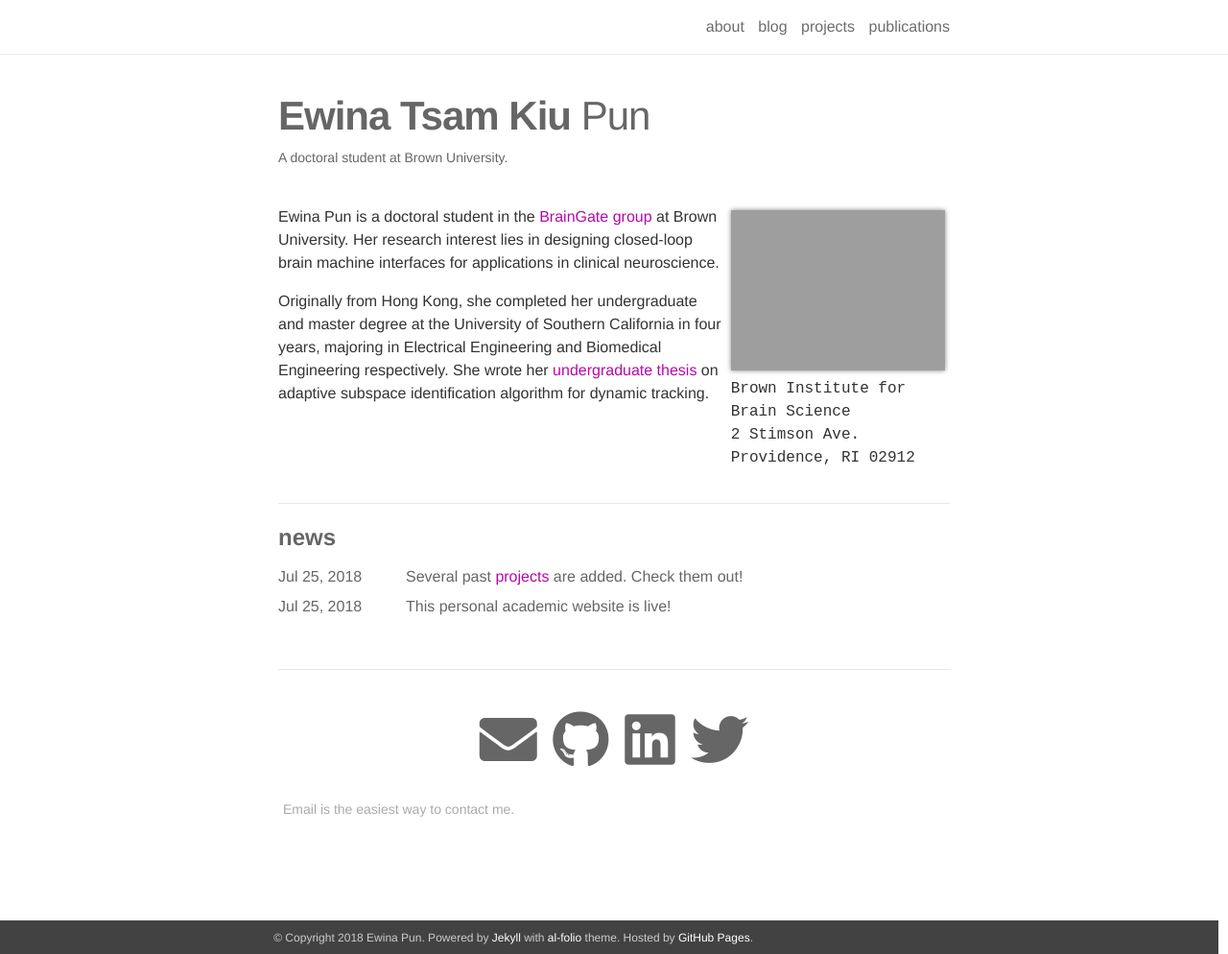
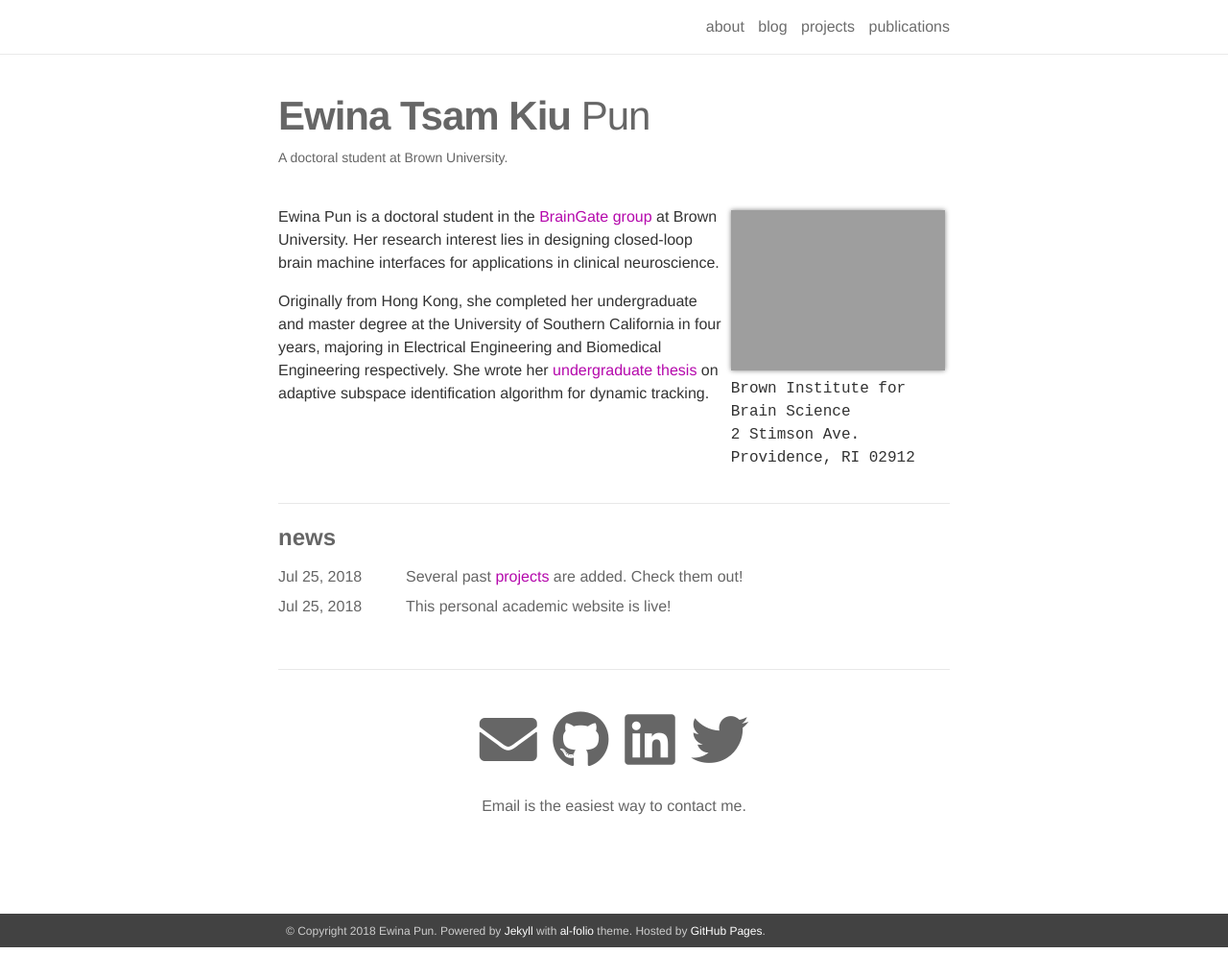
Before and after one commit to ewinapun/ewinapun.github.io, a Jekyll site: the page built from _pages/about.md, in a window 1280 px wide and 994 px high. Shown: the whole window at 96% size. Built offline with Jekyll 4.4.1, drawn with Linux system fonts in a browser that asks for light colours; nearby versions of some CDN libraries.

Commit message:
footer width

```diff
--- a/_includes/social.html
+++ b/_includes/social.html
@@ -9,7 +9,7 @@
     {% if site.strava_userid %}<a href="https://www.strava.com/athletes/{{ site.strava_userid }}" target="_blank" title="Strava"><i class="fab fa-strava"></i></a>{% endif %}
   </span>
 
-  <div class="col three caption">
+  <div class="aligncenter">
     {{ site.contact_note }}
   </div>
 </div>
--- a/_sass/_footer.scss
+++ b/_sass/_footer.scss
@@ -27,7 +27,7 @@ footer {
   padding: $footer-padding;
   position: none;
     left: 0px;
-  width: 98%;
+  width: 100%;
 
   a { color: #fff; }
   a:hover { color: $theme-color; }
```
